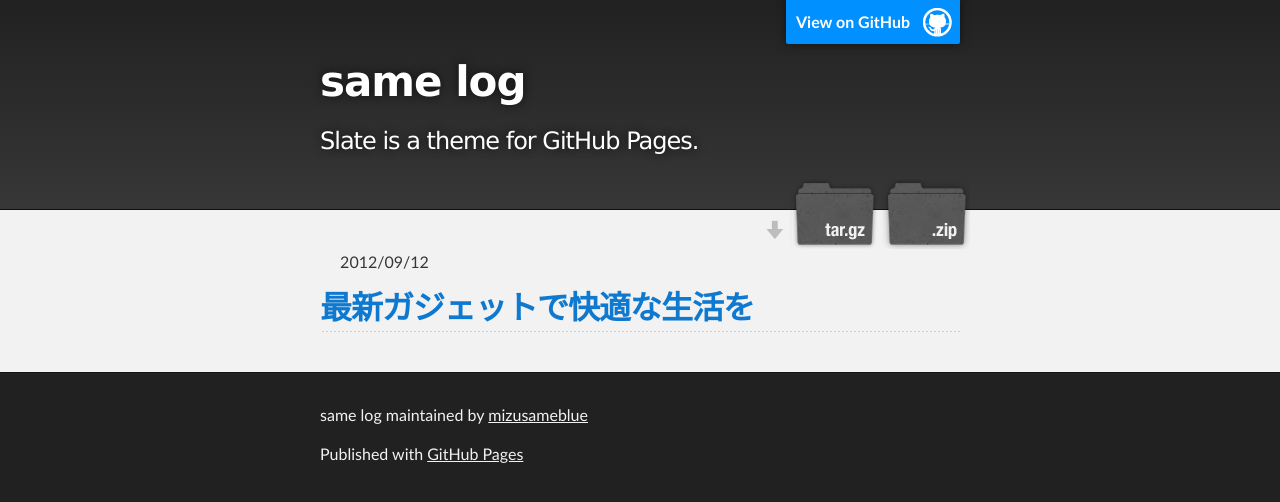
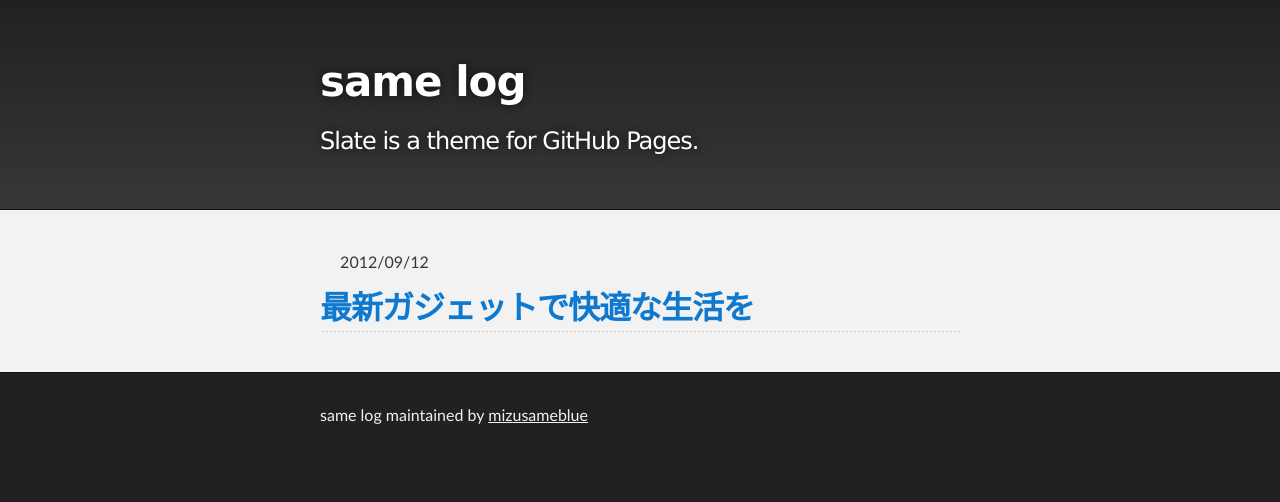
Before and after one commit to mizusameblue/blog, a Jekyll site: the page built from index.html, in a window 1280 px wide. Shown: the top 502 px of the page. Built offline with Jekyll 4.4.1, drawn with Linux system fonts in a browser that asks for light colours.

Commit message:
Update default.html

```diff
--- a/_layouts/default.html
+++ b/_layouts/default.html
@@ -16,19 +16,8 @@
     <!-- HEADER -->
     <div id="header_wrap" class="outer">
         <header class="inner">
-          {% if site.github.is_project_page %}
-            <a id="forkme_banner" href="{{ site.github.repository_url }}">View on GitHub</a>
-          {% endif %}
-
           <h1 id="project_title">{{ site.title | default: site.github.repository_name }}</h1>
           <h2 id="project_tagline">{{ site.description | default: site.github.project_tagline }}</h2>
-
-          {% if site.show_downloads %}
-            <section id="downloads">
-              <a class="zip_download_link" href="{{ site.github.zip_url }}">Download this project as a .zip file</a>
-              <a class="tar_download_link" href="{{ site.github.tar_url }}">Download this project as a tar.gz file</a>
-            </section>
-          {% endif %}
         </header>
     </div>
 
@@ -45,7 +34,6 @@
         {% if site.github.is_project_page %}
         <p class="copyright">{{ site.title | default: site.github.repository_name }} maintained by <a href="{{ site.github.owner_url }}">{{ site.github.owner_name }}</a></p>
         {% endif %}
-        <p>Published with <a href="https://pages.github.com">GitHub Pages</a></p>
       </footer>
     </div>
   </body>
```
